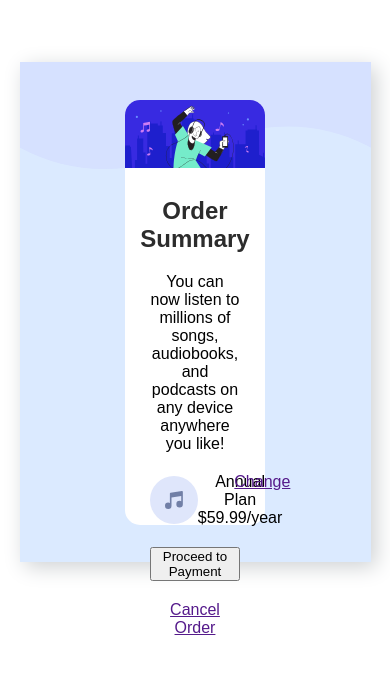
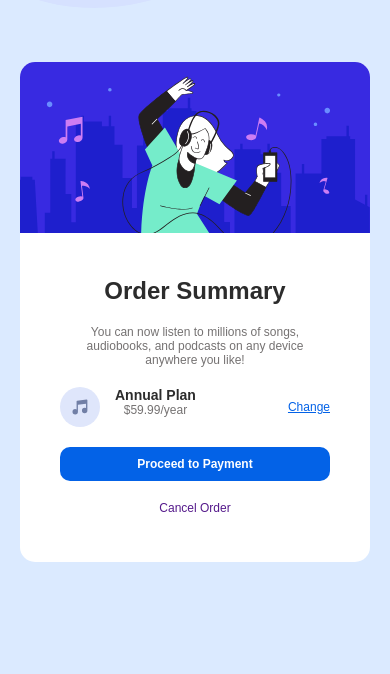
Before and after one commit to SarahSamiha/order-summary-component-main, a plain HTML site: page index.html in a window 390 px wide. Shown: the part 110-784 px from the top of the page. Drawn offline with Linux system fonts and the light colour scheme; a web font is replaced by a local one.

Commit message:
added responsive layout

```diff
--- a/styles.css
+++ b/styles.css
@@ -4,7 +4,6 @@
   margin: 0px;
   padding: 0px;
   box-sizing: border-box;
-  /* border: 2px solid black; */
 }
 
 img {
@@ -30,7 +29,7 @@ section {
   width: 90%;
   max-width: 800px;
   height: 90%;
-  max-height: 500px;
+  max-height: 700px;
   background-color: rgb(219, 234, 255);
   background-image: url(images/pattern-background-desktop.svg);
   background-size: contain;
@@ -43,9 +42,9 @@ section {
 
 .container {
   width: 40%;
-  height: 85%;
+  height: 90%;
   max-width: 350px;
-  max-height: 700px;
+  max-height: 500px;
   background-color: white;
   border-radius: 15px;
   display: flex;
@@ -58,25 +57,97 @@ section {
 
 .description-container {
   flex-grow: 1;
-  padding: 25px;
+  padding: 40px;
   display: flex;
   flex-direction: column;
   gap: 20px;
   align-items: center;
   text-align: center;
-  /* border: 2px solid black; */
 }
 
-.order-summery-heading{
-    color: rgb(44, 44, 44);
+.order-summery-heading {
+  color: rgb(44, 44, 44);
 }
 
 .plan-container {
   display: flex;
   width: 100%;
   justify-content: space-between;
+  align-items: center;
 }
 
 .plan-container-left-part {
   display: flex;
 }
+
+.plan-name {
+  color: rgb(44, 44, 44);
+  font-size: 14px;
+  font-weight: bolder;
+}
+
+.order-summery,
+.plan-value {
+  color: rgb(117, 114, 114);
+  font-size: 12px;
+  font-weight: normal;
+}
+
+.music-icon {
+  width: 40px;
+  height: 40px;
+  margin-right: 15px;
+}
+
+.plan-change-link,
+.cancel-order-link {
+  font-size: 12px;
+  font-weight: normal;
+}
+
+.plan-change-link {
+  color: rgb(3, 98, 231);
+}
+
+.plan-change-link:hover {
+  text-decoration: none;
+}
+
+.cancel-order-link {
+  text-decoration: none;
+}
+
+.cancel-order-link:hover {
+  color: black;
+  font-weight: bold;
+}
+
+.payment-button {
+  background-color: rgb(3, 98, 231);
+  color: white;
+  font-size: 12px;
+  font-weight: bold;
+  width: 100%;
+  text-align: center;
+  padding: 10px;
+  border: none;
+  border-radius: 10px;
+}
+
+.payment-button:hover {
+  background-color: rgb(102, 164, 251);
+}
+
+@media (max-width: 768px) {
+  section {
+    width: 100%;
+    height: 100%;
+    max-height: 100vh;
+  }
+
+  .container {
+    width: 90%;
+    height: 70%;
+    max-height: 500px;
+  }
+}
```
